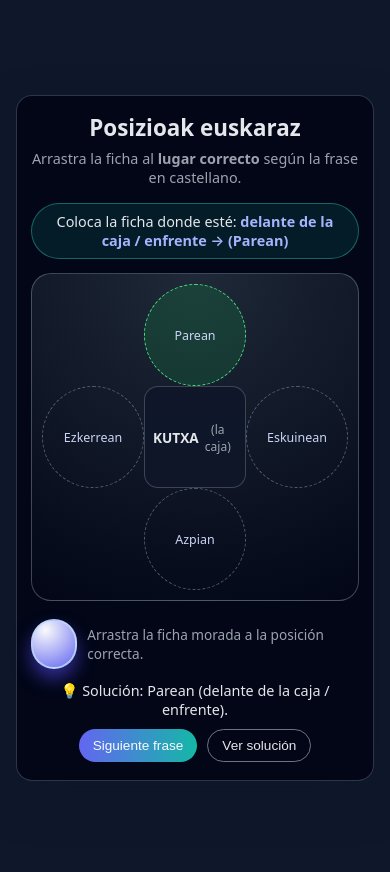
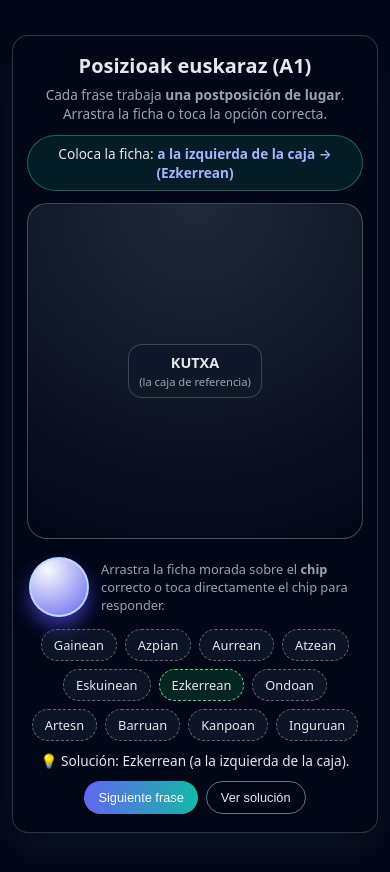
Before and after one commit to Crinlorite/lekuajokoa-static, a plain HTML site: page index.html in a window 390 px wide. Both pictures are taken after a click on the button "Ver solución". Drawn offline with Linux system fonts and the light colour scheme.

Commit message:
Refactor layout and styles for index.html
Updated title and improved layout for better usability. Adjusted styles for various elements including game board and feedback messages.

```diff
--- a/index.html
+++ b/index.html
@@ -2,12 +2,12 @@
 <html lang="eu">
 <head>
   <meta charset="UTF-8" />
-  <title>Posizioak Euskaraz - Drag & Drop</title>
+  <title>Posizioak Euskaraz (A1)</title>
   <meta name="viewport" content="width=device-width, initial-scale=1" />
   <style>
     :root {
       font-family: system-ui, -apple-system, BlinkMacSystemFont, "Segoe UI", sans-serif;
-      background: #0f172a;
+      background: #020617;
       color: #e5e7eb;
     }
 
@@ -17,28 +17,29 @@
       display: flex;
       align-items: center;
       justify-content: center;
-      padding: 16px;
+      padding: 12px;
     }
 
     .game {
       background: #020617;
       border-radius: 16px;
-      padding: 20px 20px 24px;
-      max-width: 600px;
+      padding: 16px 14px 18px;
+      max-width: 520px;
       width: 100%;
       box-shadow: 0 18px 40px rgba(15, 23, 42, 0.75);
       border: 1px solid rgba(148, 163, 184, 0.3);
+      box-sizing: border-box;
     }
 
     h1 {
       margin: 0 0 6px;
-      font-size: 1.4rem;
+      font-size: 1.25rem;
       text-align: center;
     }
 
     .subtitle {
-      margin: 0 0 16px;
-      font-size: 0.9rem;
+      margin: 0 0 12px;
+      font-size: 0.85rem;
       text-align: center;
       color: #9ca3af;
     }
@@ -47,10 +48,10 @@
       background: rgba(15, 118, 110, 0.2);
       border: 1px solid rgba(45, 212, 191, 0.4);
       border-radius: 999px;
-      padding: 8px 14px;
-      font-size: 0.9rem;
+      padding: 8px 12px;
+      font-size: 0.85rem;
       text-align: center;
-      margin-bottom: 14px;
+      margin-bottom: 12px;
     }
 
     .clue span {
@@ -61,79 +62,128 @@
     .board-wrapper {
       display: flex;
       flex-direction: column;
-      gap: 12px;
+      gap: 8px;
     }
 
     .board {
       position: relative;
       width: 100%;
       aspect-ratio: 1 / 1;
-      max-width: 420px;
+      max-width: 380px;
       margin: 0 auto;
       background: radial-gradient(circle at top, #1f2937, #020617);
       border-radius: 20px;
       border: 1px solid rgba(148, 163, 184, 0.4);
-      display: grid;
-      grid-template-columns: repeat(3, 1fr);
-      grid-template-rows: repeat(3, 1fr);
+      display: flex;
+      align-items: center;
+      justify-content: center;
       padding: 10px;
       box-sizing: border-box;
     }
 
     .reference {
-      grid-column: 2;
-      grid-row: 2;
       background: rgba(15, 23, 42, 0.9);
       border-radius: 14px;
       border: 1px solid rgba(249, 250, 251, 0.2);
       display: flex;
+      flex-direction: column;
       align-items: center;
       justify-content: center;
       font-weight: 600;
-      font-size: 0.95rem;
+      font-size: 0.9rem;
       text-align: center;
-      padding: 8px;
+      padding: 8px 10px;
+      color: #e5e7eb;
     }
 
     .reference span {
       display: block;
-      font-size: 0.75rem;
+      font-size: 0.7rem;
       font-weight: 400;
       color: #9ca3af;
       margin-top: 2px;
     }
 
-    .drop-zone {
+    .piece-start-area {
+      margin-top: 8px;
       display: flex;
       align-items: center;
       justify-content: center;
-      padding: 6px;
-      font-size: 0.9rem;
-      text-align: center;
+      gap: 10px;
+      font-size: 0.8rem;
+      color: #9ca3af;
+      text-align: left;
+    }
+
+    .piece-wrapper {
+      position: relative;
+      width: 64px;
+      height: 64px;
+      flex-shrink: 0;
+    }
+
+    .piece {
+      width: 56px;
+      height: 56px;
       border-radius: 999px;
-      border: 1px dashed rgba(148, 163, 184, 0.5);
-      color: #cbd5f5;
+      background: radial-gradient(circle at 30% 20%, #f9fafb, #6366f1);
+      border: 2px solid rgba(191, 219, 254, 0.9);
+      box-shadow: 0 10px 18px rgba(79, 70, 229, 0.65);
+      cursor: grab;
+      touch-action: none; /* importante en móvil */
+      user-select: none;
+      position: absolute;
+      left: 50%;
+      top: 50%;
+      transform: translate(-50%, -50%);
+      transition: transform 0.15s ease-out;
+    }
+
+    .piece.dragging {
+      cursor: grabbing;
+      transition: none;
+    }
+
+    .piece.disabled {
+      opacity: 0.6;
+      box-shadow: none;
+      cursor: default;
+      touch-action: auto;
+    }
+
+    .options {
+      margin-top: 10px;
+      display: flex;
+      flex-wrap: wrap;
+      gap: 8px;
+      justify-content: center;
+    }
+
+    .option-chip {
+      padding: 6px 12px;
+      border-radius: 999px;
+      border: 1px dashed rgba(148, 163, 184, 0.6);
+      font-size: 0.8rem;
+      color: #e5e7eb;
+      background: rgba(15, 23, 42, 0.9);
       box-sizing: border-box;
+      touch-action: manipulation;
+      user-select: none;
       transition: background 0.18s ease, border-color 0.18s ease, transform 0.18s ease;
     }
 
-    .drop-zone[data-pos="azpian"]   { grid-column: 2; grid-row: 3; }
-    .drop-zone[data-pos="parean"]   { grid-column: 2; grid-row: 1; }
-    .drop-zone[data-pos="ezkerrean"]{ grid-column: 1; grid-row: 2; }
-    .drop-zone[data-pos="eskuinean"]{ grid-column: 3; grid-row: 2; }
-
-    .drop-zone.highlight {
-      background: rgba(59, 130, 246, 0.2);
+    .option-chip.highlight {
+      background: rgba(59, 130, 246, 0.18);
       border-color: #60a5fa;
       transform: translateY(-1px);
     }
 
-    .drop-zone.correct {
+    .option-chip.correct {
       background: rgba(22, 163, 74, 0.2);
       border-color: #4ade80;
     }
 
-    .drop-zone.wrong {
+    .option-chip.wrong {
       animation: shake 0.18s linear 2;
       border-color: #f97373;
     }
@@ -146,37 +196,10 @@
       100% { transform: translateX(0); }
     }
 
-    .piece-start-area {
-      margin-top: 6px;
-      display: flex;
-      align-items: center;
-      justify-content: center;
-      gap: 10px;
+    .feedback {
+      margin-top: 10px;
+      min-height: 20px;
       font-size: 0.85rem;
-      color: #9ca3af;
-    }
-
-    .piece {
-      width: 46px;
-      height: 46px;
-      border-radius: 999px;
-      background: radial-gradient(circle at 30% 20%, #f9fafb, #6366f1);
-      border: 2px solid rgba(191, 219, 254, 0.8);
-      box-shadow: 0 10px 18px rgba(79, 70, 229, 0.6);
-      cursor: grab;
-      touch-action: none;
-    }
-
-    .piece[draggable="false"] {
-      cursor: default;
-      opacity: 0.7;
-      box-shadow: none;
-    }
-
-    .feedback {
-      margin-top: 12px;
-      min-height: 20px;
-      font-size: 0.9rem;
       text-align: center;
     }
 
@@ -191,7 +214,7 @@
     .controls {
       margin-top: 10px;
       display: flex;
-      gap: 10px;
+      gap: 8px;
       justify-content: center;
       flex-wrap: wrap;
     }
@@ -200,7 +223,7 @@
       border: none;
       border-radius: 999px;
       padding: 8px 14px;
-      font-size: 0.85rem;
+      font-size: 0.8rem;
       font-weight: 500;
       cursor: pointer;
       background: linear-gradient(90deg, #6366f1, #14b8a6);
@@ -220,18 +243,17 @@
       transform: translateY(1px);
     }
 
-    @media (max-width: 480px) {
+    @media (min-width: 600px) {
       .game {
-        padding: 16px 14px 18px;
+        padding: 20px 20px 22px;
       }
       .board {
-        max-width: 360px;
-      }
-      .drop-zone {
-        font-size: 0.78rem;
-        padding: 4px;
+        max-width: 420px;
       }
       .reference {
+        font-size: 1rem;
+      }
+      .option-chip {
         font-size: 0.85rem;
       }
     }
@@ -239,35 +261,35 @@
 </head>
 <body>
   <main class="game">
-    <h1>Posizioak euskaraz</h1>
+    <h1>Posizioak euskaraz (A1)</h1>
     <p class="subtitle">
-      Arrastra la ficha al <strong>lugar correcto</strong> según la frase en castellano.
+      Cada frase trabaja <strong>una postposición de lugar</strong>. Arrastra la ficha o toca la opción correcta.
     </p>
 
     <div class="clue">
-      Coloca la ficha donde esté: <span id="clue-text"></span>
+      Coloca la ficha: <span id="clue-text"></span>
     </div>
 
     <div class="board-wrapper">
       <div class="board">
-        <!-- Zonas de caída -->
-        <div class="drop-zone" data-pos="parean">Parean</div>
-        <div class="drop-zone" data-pos="azpian">Azpian</div>
-        <div class="drop-zone" data-pos="ezkerrean">Ezkerrean</div>
-        <div class="drop-zone" data-pos="eskuinean">Eskuinean</div>
-
-        <!-- Referencia central -->
         <div class="reference">
           KUTXA
-          <span>(la caja)</span>
+          <span>(la caja de referencia)</span>
         </div>
       </div>
 
       <div class="piece-start-area">
-        <div id="piece" class="piece" draggable="true"></div>
-        <span>Arrastra la ficha morada a la posición correcta.</span>
+        <div class="piece-wrapper">
+          <div id="piece" class="piece"></div>
+        </div>
+        <span>
+          Arrastra la ficha morada sobre el <strong>chip</strong> correcto
+          o toca directamente el chip para responder.
+        </span>
       </div>
     </div>
+
+    <div id="options" class="options"></div>
 
     <div id="feedback" class="feedback"></div>
 
@@ -278,125 +300,181 @@
   </main>
 
   <script>
-    // Configuración de posiciones: euskera + explicación en castellano
+    // --- Lista de postposiciones de lugar A1 ---
+    // Puedes quitar / añadir / ajustar las frases en castellano.
     const POSITIONS = [
-      {
-        id: "azpian",
-        basque: "Azpian",
-        clueEs: "debajo de la caja",
-      },
-      {
-        id: "parean",
-        basque: "Parean",
-        clueEs: "delante de la caja / enfrente",
-      },
-      {
-        id: "ezkerrean",
-        basque: "Ezkerrean",
-        clueEs: "a la izquierda de la caja",
-      },
-      {
-        id: "eskuinean",
-        basque: "Eskuinean",
-        clueEs: "a la derecha de la caja",
-      },
+      { id: "gainean",   label: "Gainean",   clueEs: "encima de la caja / sobre la caja" },
+      { id: "azpian",    label: "Azpian",    clueEs: "debajo de la caja" },
+      { id: "aurrean",   label: "Aurrean",   clueEs: "delante de la caja" },
+      { id: "atzean",    label: "Atzean",    clueEs: "detrás de la caja" },
+      { id: "eskuinean", label: "Eskuinean", clueEs: "a la derecha de la caja" },
+      { id: "ezkerrean", label: "Ezkerrean", clueEs: "a la izquierda de la caja" },
+      { id: "ondoan",    label: "Ondoan",    clueEs: "al lado de la caja / junto a la caja" },
+      { id: "artean",    label: "Artesn",    clueEs: "entre dos cajas" },
+      { id: "barruan",   label: "Barruan",   clueEs: "dentro de la caja" },
+      { id: "kanpoan",   label: "Kanpoan",   clueEs: "fuera de la caja" },
+      { id: "inguruan",  label: "Inguruan",  clueEs: "alrededor de la caja" },
     ];
 
-    const clueSpan = document.getElementById("clue-text");
-    const feedbackEl = document.getElementById("feedback");
-    const piece = document.getElementById("piece");
-    const dropZones = Array.from(document.querySelectorAll(".drop-zone"));
-    const nextBtn = document.getElementById("next-btn");
-    const solutionBtn = document.getElementById("show-solution-btn");
+    const clueSpan      = document.getElementById("clue-text");
+    const feedbackEl    = document.getElementById("feedback");
+    const piece         = document.getElementById("piece");
+    const optionsDiv    = document.getElementById("options");
+    const nextBtn       = document.getElementById("next-btn");
+    const solutionBtn   = document.getElementById("show-solution-btn");
 
+    let optionElements = [];
     let currentTarget = null;
     let gameLocked = false;
+
+    // Drag táctil / ratón con pointer events
+    let dragging = false;
+    let startClientX = 0;
+    let startClientY = 0;
+    let currentDX = 0;
+    let currentDY = 0;
 
     function randomChoice(arr) {
       return arr[Math.floor(Math.random() * arr.length)];
     }
 
+    function resetPiecePosition() {
+      piece.style.transform = "translate(-50%, -50%)";
+      currentDX = 0;
+      currentDY = 0;
+    }
+
+    function initOptions() {
+      optionsDiv.innerHTML = "";
+      optionElements = [];
+
+      POSITIONS.forEach(pos => {
+        const chip = document.createElement("div");
+        chip.className = "option-chip";
+        chip.dataset.id = pos.id;
+        chip.textContent = pos.label;
+
+        chip.addEventListener("click", () => {
+          if (gameLocked) return;
+          checkAnswer(chip, pos.id);
+        });
+
+        optionsDiv.appendChild(chip);
+        optionElements.push(chip);
+      });
+    }
+
     function setNewClue() {
-      // Reset estado visual
-      dropZones.forEach(z => {
-        z.classList.remove("highlight", "correct", "wrong");
-      });
+      optionElements.forEach(chip => chip.classList.remove("highlight", "correct", "wrong"));
       feedbackEl.textContent = "";
       feedbackEl.className = "feedback";
+      gameLocked = false;
+      piece.classList.remove("disabled");
+      resetPiecePosition();
 
-      // Activar de nuevo el arrastre
-      piece.setAttribute("draggable", "true");
-      gameLocked = false;
-
-      // Elegir nueva posición objetivo
       currentTarget = randomChoice(POSITIONS);
-      clueSpan.textContent = currentTarget.clueEs + " → (" + currentTarget.basque + ")";
+      clueSpan.textContent = currentTarget.clueEs + " → (" + currentTarget.label + ")";
     }
 
-    // Drag & Drop
-    piece.addEventListener("dragstart", (e) => {
-      if (gameLocked) {
-        e.preventDefault();
-        return;
-      }
-      e.dataTransfer.setData("text/plain", "piece");
-      dropZones.forEach(z => z.classList.add("highlight"));
-    });
-
-    piece.addEventListener("dragend", () => {
-      dropZones.forEach(z => z.classList.remove("highlight"));
-    });
-
-    dropZones.forEach(zone => {
-      zone.addEventListener("dragover", (e) => {
-        e.preventDefault(); // Necesario para permitir drop
-      });
-
-      zone.addEventListener("drop", (e) => {
-        e.preventDefault();
-        if (gameLocked) return;
-
-        const data = e.dataTransfer.getData("text/plain");
-        if (data !== "piece") return;
-
-        const chosenId = zone.getAttribute("data-pos");
-        checkAnswer(zone, chosenId);
-      });
-    });
-
-    function checkAnswer(zone, chosenId) {
-      if (!currentTarget) return;
+    function checkAnswer(chipElement, chosenId) {
+      if (!currentTarget || gameLocked) return;
 
       if (chosenId === currentTarget.id) {
-        zone.classList.add("correct");
-        feedbackEl.textContent = "✅ ¡Muy bien! \"" + currentTarget.basque + "\" es " + currentTarget.clueEs + ".";
+        chipElement.classList.add("correct");
+        feedbackEl.textContent =
+          "✅ Muy bien. \"" + currentTarget.label + "\" significa " + currentTarget.clueEs + ".";
+        feedbackEl.classList.remove("error");
         feedbackEl.classList.add("ok");
         gameLocked = true;
-        piece.setAttribute("draggable", "false");
+        piece.classList.add("disabled");
       } else {
-        zone.classList.add("wrong");
-        feedbackEl.textContent = "❌ No es esa posición. Intenta de nuevo.";
+        chipElement.classList.add("wrong");
+        feedbackEl.textContent = "❌ No es esa postposición. Prueba otra.";
+        feedbackEl.classList.remove("ok");
         feedbackEl.classList.add("error");
-        setTimeout(() => {
-          zone.classList.remove("wrong");
-        }, 350);
+        setTimeout(() => chipElement.classList.remove("wrong"), 300);
+        resetPiecePosition();
       }
     }
 
+    // --- Drag de la ficha con pointer events ---
+    piece.addEventListener("pointerdown", (e) => {
+      if (gameLocked) return;
+
+      dragging = true;
+      piece.setPointerCapture(e.pointerId);
+      piece.classList.add("dragging");
+      optionElements.forEach(chip => chip.classList.add("highlight"));
+
+      startClientX = e.clientX;
+      startClientY = e.clientY;
+      currentDX = 0;
+      currentDY = 0;
+    });
+
+    piece.addEventListener("pointermove", (e) => {
+      if (!dragging) return;
+
+      const dx = e.clientX - startClientX;
+      const dy = e.clientY - startClientY;
+      currentDX = dx;
+      currentDY = dy;
+
+      piece.style.transform =
+        `translate(calc(-50% + ${dx}px), calc(-50% + ${dy}px))`;
+    });
+
+    piece.addEventListener("pointerup", (e) => {
+      if (!dragging) return;
+
+      dragging = false;
+      piece.releasePointerCapture(e.pointerId);
+      piece.classList.remove("dragging");
+      optionElements.forEach(chip => chip.classList.remove("highlight"));
+
+      const x = e.clientX;
+      const y = e.clientY;
+
+      let targetChip = null;
+      for (const chip of optionElements) {
+        const rect = chip.getBoundingClientRect();
+        if (x >= rect.left && x <= rect.right && y >= rect.top && y <= rect.bottom) {
+          targetChip = chip;
+          break;
+        }
+      }
+
+      resetPiecePosition();
+
+      if (targetChip) {
+        const chosenId = targetChip.dataset.id;
+        checkAnswer(targetChip, chosenId);
+      }
+    });
+
+    piece.addEventListener("pointercancel", () => {
+      dragging = false;
+      piece.classList.remove("dragging");
+      optionElements.forEach(chip => chip.classList.remove("highlight"));
+      resetPiecePosition();
+    });
+
+    // Botones
     nextBtn.addEventListener("click", setNewClue);
 
     solutionBtn.addEventListener("click", () => {
       if (!currentTarget) return;
-      dropZones.forEach(z => z.classList.remove("correct"));
-      const correctZone = dropZones.find(z => z.getAttribute("data-pos") === currentTarget.id);
-      if (correctZone) {
-        correctZone.classList.add("correct");
-      }
-      feedbackEl.textContent = "💡 Solución: " + currentTarget.basque + " (" + currentTarget.clueEs + ").";
+      optionElements.forEach(chip => chip.classList.remove("correct"));
+      const correctChip = optionElements.find(chip => chip.dataset.id === currentTarget.id);
+      if (correctChip) correctChip.classList.add("correct");
+
+      feedbackEl.textContent =
+        "💡 Solución: " + currentTarget.label + " (" + currentTarget.clueEs + ").";
       feedbackEl.classList.remove("ok", "error");
     });
 
-    // Primera frase al cargar
+    // Inicialización
+    initOptions();
     setNewClue();
   </script>
 </body>
```
